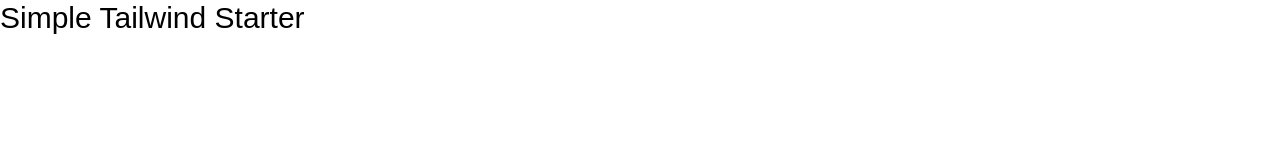
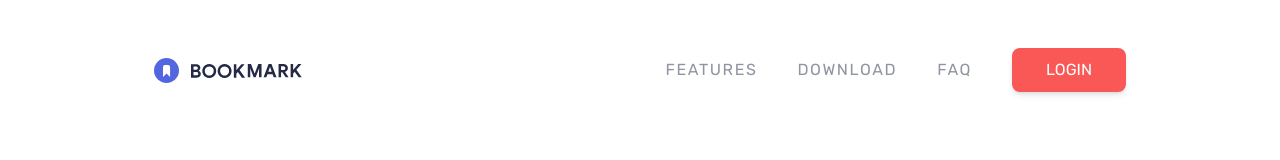
Before and after one commit to NibboNi/tbookmark, a website: page index.html in a window 1280 px wide. Drawn offline with nearby package versions, Linux system fonts and the light colour scheme; files that its build step writes are made by us from their sources.

Commit message:
add navbar

```diff
--- a/index.html
+++ b/index.html
@@ -4,12 +4,28 @@
 <head>
   <meta charset="UTF-8">
   <meta name="viewport" content="width=device-width, initial-scale=1.0">
+  <link rel="preconnect" href="https://fonts.googleapis.com">
+  <link rel="preconnect" href="https://fonts.gstatic.com" crossorigin>
+  <link href="https://fonts.googleapis.com/css2?family=Rubik:wght@400;600;700&display=swap" rel="stylesheet">
   <link rel="stylesheet" href="./css/styles.css">
-  <title>Simple Tailwind Starter</title>
+  <title>BookMark 🤓</title>
 </head>
 
-<body>
-  <h1 class="text-3xl">Simple Tailwind Starter</h1>
+<body class="overflow-x-hidden">
+  <nav class="container relative mx-auto p-6">
+    <div class="flex items-center justify-between space-x-20 my-6">
+      <div class="z-30">
+        <img src="./images/logo-bookmark.svg" alt="" id="logo">
+      </div>
+      <div class="hidden items-center space-x-10 uppercase text-grayishBlue md:flex">
+        <a href="#features" class="tracking-widest hover:text-softRed">features</a>
+        <a href="#download" class="tracking-widest hover:text-softRed">download</a>
+        <a href="#faq" class="tracking-widest hover:text-softRed">faq</a>
+        <a href=""
+          class="px-8 py-2 text-white bg-softRed border-2 border-softRed rounded-lg shadow-md hover:text-softRed hover:bg-white">login</a>
+      </div>
+    </div>
+  </nav>
 </body>
 
 </html>
```
